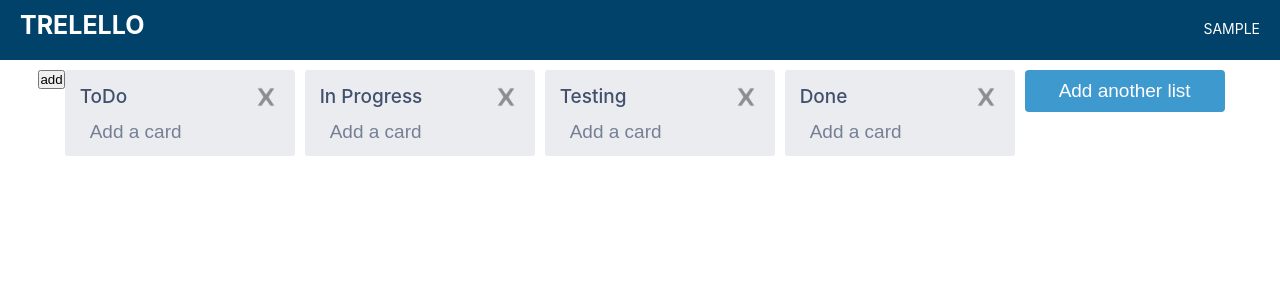
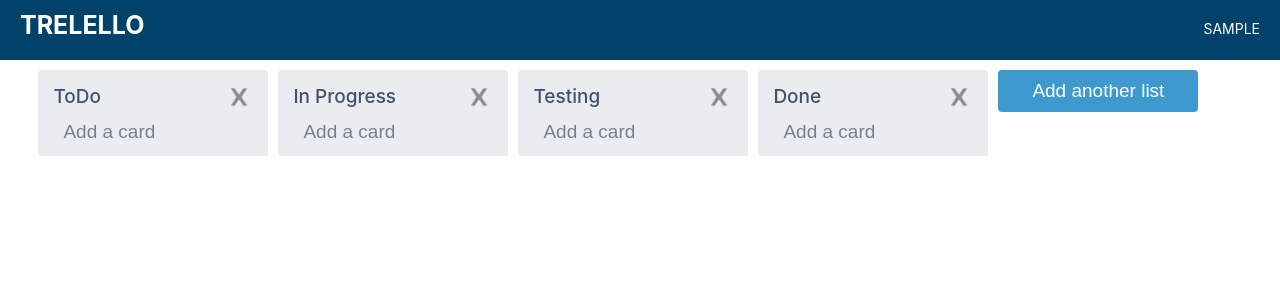
Before and after one commit to nick-felker/TrelloCloneOnReactJsOld, a React (Create React App) app: page / in a window 1280 px wide. Both pictures are taken after typing "Sample" into the empty fields and a click on the button "SUBMIT". Shown: the top 300 px of the page. Built offline with nearby package versions, Linux system fonts and the light colour scheme.

Commit message:
feat: added redux-final-form, redux-persist, ui folder, sliced store folder for reducks approach

```diff
--- a/src/App.tsx
+++ b/src/App.tsx
@@ -10,8 +10,6 @@ import { RootState } from './store/appStore/store';
 function App() {
   let [_, setUserNameInLocalStorage] = useState<string>();
   const userName = useAppSelector((state: RootState) => state.userName.userName);
-  const store = useAppSelector((state:RootState) => state)
-  console.log(store)
   useEffect(()=>{
         setUserNameInLocalStorage(userName)
   }, [userName])
--- a/src/components/TrelelloWorkingWindow/TrelelloCardField/TrelelloCardField.tsx
+++ b/src/components/TrelelloWorkingWindow/TrelelloCardField/TrelelloCardField.tsx
@@ -9,7 +9,7 @@ import Row from '../Row/Row';
 import Xicon from '../../../Images/X.png';
 import { MainAppRowArray } from "../../../types";
 import {RootState} from '../../../store/appStore/store';
-import {addCard } from '../../../store/reducers/card/reducer';
+import {addCard} from '../../../store/reducers/card/reducer'
 interface Props{
     setCardModalWindowTitleFunction: Function;
     takeRenameCardTitle: string;
@@ -55,15 +55,11 @@ const TrelelloCardField = (props:Props) =>{
         dispatch(addNewColumn(values.columnName));
         setAddAnotherRowFlag(false);
     }
-    function addSmth(){
-        dispatch(addCard)
-    }
 
 
     return(
 
         <Wrapper>
-            <button onClick={addSmth}>add</button>
             {appDataArray.map((title:any, index:string)=>{ return <Row key={`${title}-${index}`}   getClickedCardTitle={props.getClickedCardTitle} cardData={title.Cards} title={title.RowName}/>})}
             {addAnotherRowFlag === false ? <AddAnotherRowButton onClick={()=>{setAddAnotherRowFlag(!addAnotherRowFlag)}}>Add another list</AddAnotherRowButton>
             : <AddAnotherRowWrapper>
--- a/src/store/reducers/card/reducer.ts
+++ b/src/store/reducers/card/reducer.ts
@@ -1,4 +1,5 @@
 import { createSlice , PayloadAction} from "@reduxjs/toolkit";
+
 
 interface card{
     cardName: string;
@@ -17,7 +18,7 @@ export const cardFunction = createSlice({
     initialState,
     reducers:{
         addCard: (state, action: PayloadAction<any[]>) =>{
-
+           alert('11')
         },
         deleteCard: (state, action: PayloadAction<any[]>) =>{
 
```
